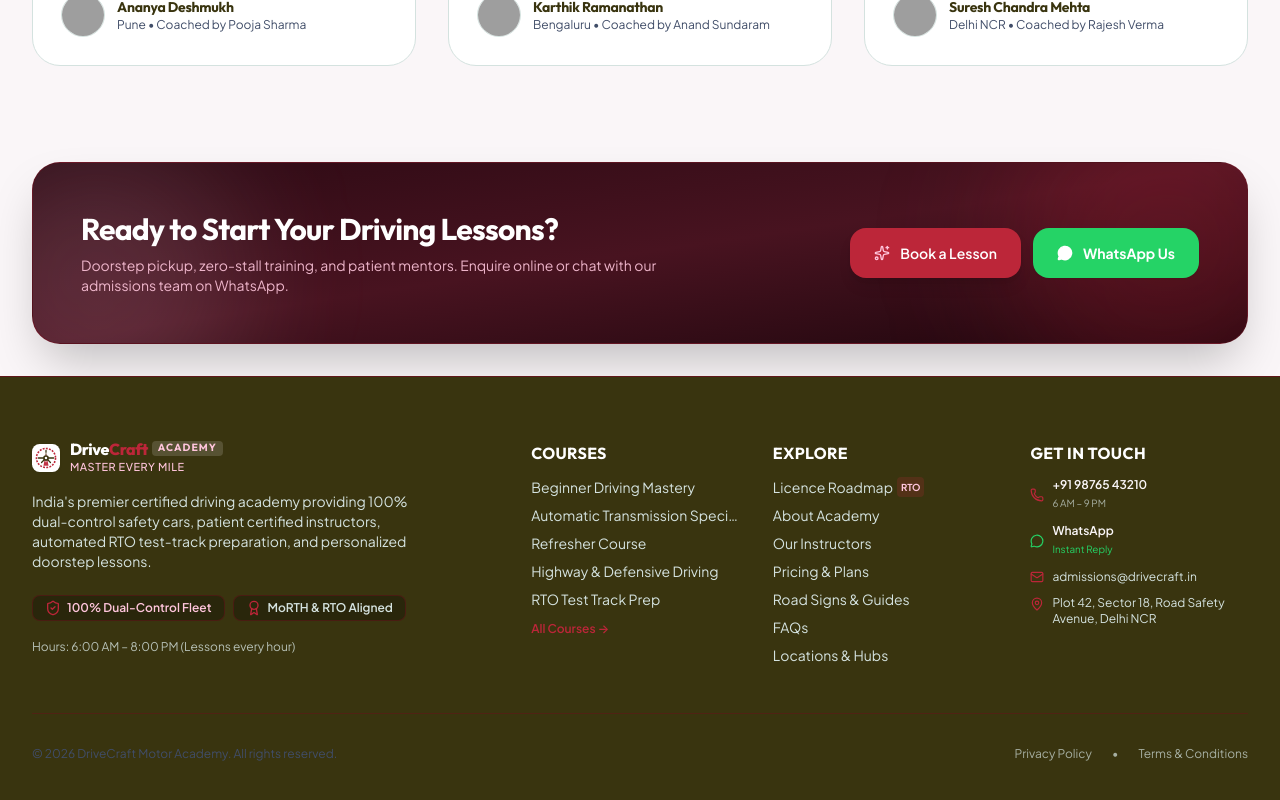
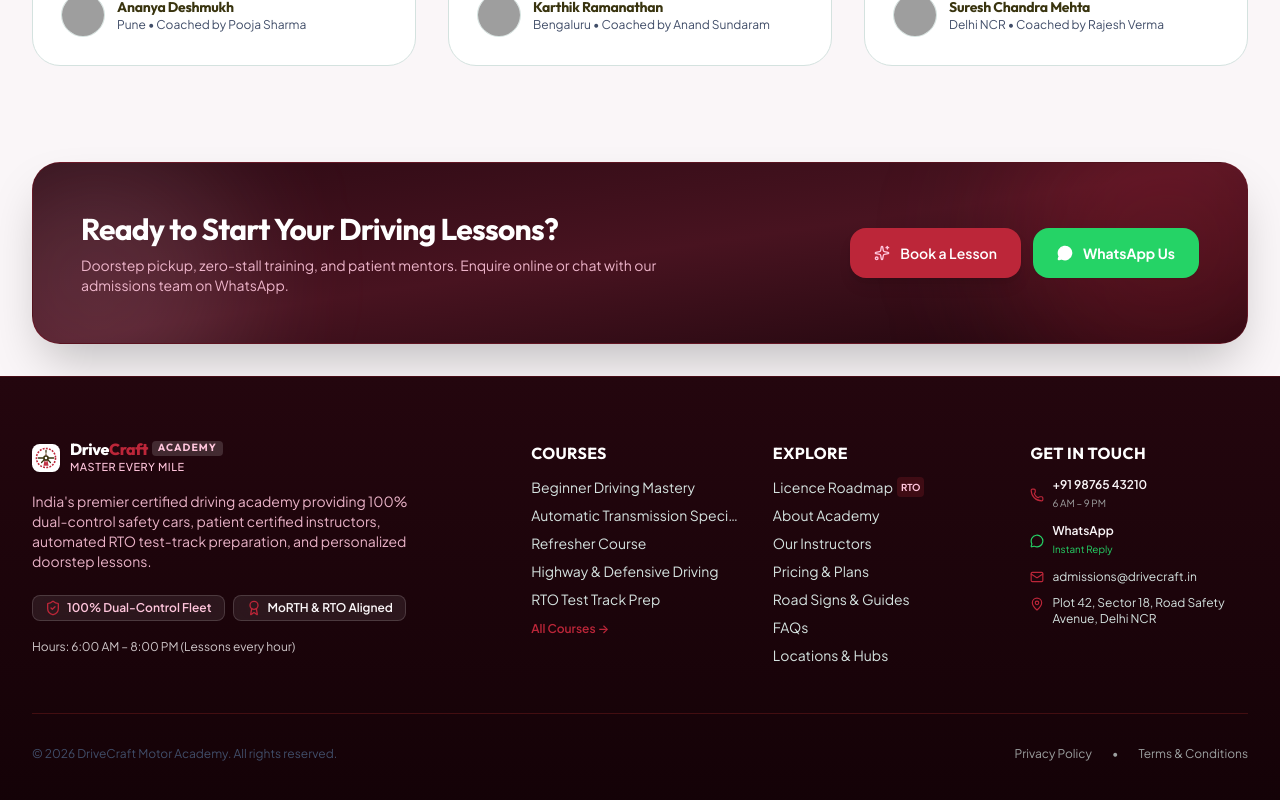
Before and after one commit to Ginuuuuu/Driving-School-Simple, a React (Vite) app: page / in a window 1280 px wide. Shown: the part 4066-4866 px from the top of the page. Built offline with nearby package versions, Linux system fonts and the light colour scheme; grey boxes are pictures that could not be loaded.

Commit message:
feat: create Footer component with navigation, course links, and contact details

```diff
--- a/src/components/navigation/Footer.tsx
+++ b/src/components/navigation/Footer.tsx
@@ -12,30 +12,30 @@
   const whatsappUrl = generateDirectWhatsAppChatLink(siteConfig);
 
   return (
-    <footer className="bg-[#39340F] text-[#FAF6F8] pt-8 pb-6 sm:pt-16 sm:pb-12 border-t border-[#5F1618]">
+    <footer className="bg-gradient-to-b from-[#24060E] to-[#140207] text-[#FAF6F8] pt-8 pb-6 sm:pt-16 sm:pb-12 border-t border-[#BC2639]/30">
       <div className="max-w-7xl mx-auto px-4 sm:px-6 lg:px-8">
         {/* Main Footer Grid */}
         <div className="grid grid-cols-1 md:grid-cols-2 lg:grid-cols-5 gap-6 sm:gap-10 lg:gap-8 mb-6 sm:mb-12">
           {/* Column 1: Brand & Safety Bio */}
           <div className="lg:col-span-2 space-y-2.5 sm:space-y-4">
             <Logo variant="light" size="sm" showTagline />
-            <p className="text-xs sm:text-sm text-[#D4E2DF] leading-relaxed max-w-sm line-clamp-2 sm:line-clamp-none">
+            <p className="text-xs sm:text-sm text-[#FFC5DC]/90 leading-relaxed max-w-sm line-clamp-2 sm:line-clamp-none">
               {siteConfig.shortDescription}
             </p>
 
             {/* Trust Badges */}
             <div className="pt-0.5 sm:pt-2 flex flex-wrap gap-2">
-              <div className="flex items-center gap-1.5 px-2 sm:px-3 py-0.5 sm:py-1 rounded-md sm:rounded-lg bg-[#26230A]/80 border border-[#5F1618]/60 text-[0.68rem] sm:text-xs font-semibold text-[#FFC5DC]">
+              <div className="flex items-center gap-1.5 px-2 sm:px-3 py-0.5 sm:py-1 rounded-md sm:rounded-lg bg-white/[0.08] backdrop-blur-md border border-white/15 text-[0.68rem] sm:text-xs font-semibold text-[#FFC5DC]">
                 <ShieldCheck className="w-3.5 h-3.5 sm:w-4 sm:h-4 text-[#BC2639]" />
                 100% Dual-Control Fleet
               </div>
-              <div className="flex items-center gap-1.5 px-2 sm:px-3 py-0.5 sm:py-1 rounded-md sm:rounded-lg bg-[#26230A]/80 border border-[#5F1618]/60 text-[0.68rem] sm:text-xs font-semibold text-[#D4E2DF]">
+              <div className="flex items-center gap-1.5 px-2 sm:px-3 py-0.5 sm:py-1 rounded-md sm:rounded-lg bg-white/[0.08] backdrop-blur-md border border-white/15 text-[0.68rem] sm:text-xs font-semibold text-[#FAF6F8]">
                 <Award className="w-3.5 h-3.5 sm:w-4 sm:h-4 text-[#BC2639]" />
                 MoRTH & RTO Aligned
               </div>
             </div>
 
-            <div className="pt-0.5 text-[0.7rem] sm:text-xs text-[#D4E2DF]/80">
+            <div className="pt-0.5 text-[0.7rem] sm:text-xs text-[#FAF6F8]/80">
               Hours: {siteConfig.operatingHours.weekdays}
             </div>
           </div>
```
